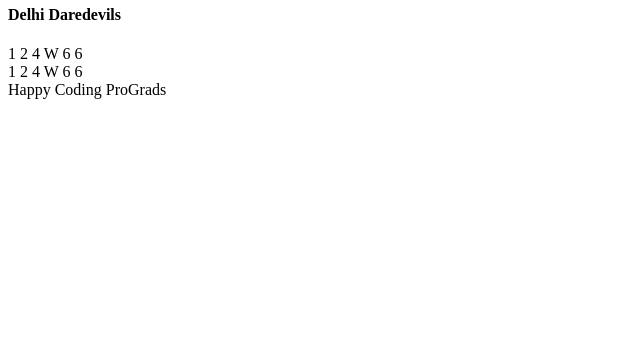
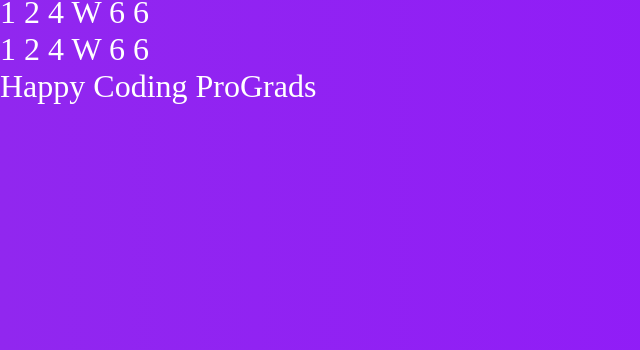
Before and after one commit to Sailekshmi/super-over-sample, a plain HTML site: page index.html in a window 1280 px wide. Shown: the part 450-800 px from the top of the page, without its empty margins (0-640 px from the left). Drawn offline with Linux system fonts and the light colour scheme.

Commit message:
Update style.css

```diff
--- a/style.css
+++ b/style.css
@@ -1 +1,11 @@
-ECHO is on.
+*{
+    margin:0;
+    padding:0;
+}
+
+body{
+background: linear-gradient(90deg, rgb(145, 39, 239), rgb(144, 19, 254));
+font-size: 2em;
+font-weight: 500;
+color: white;
+}
```
